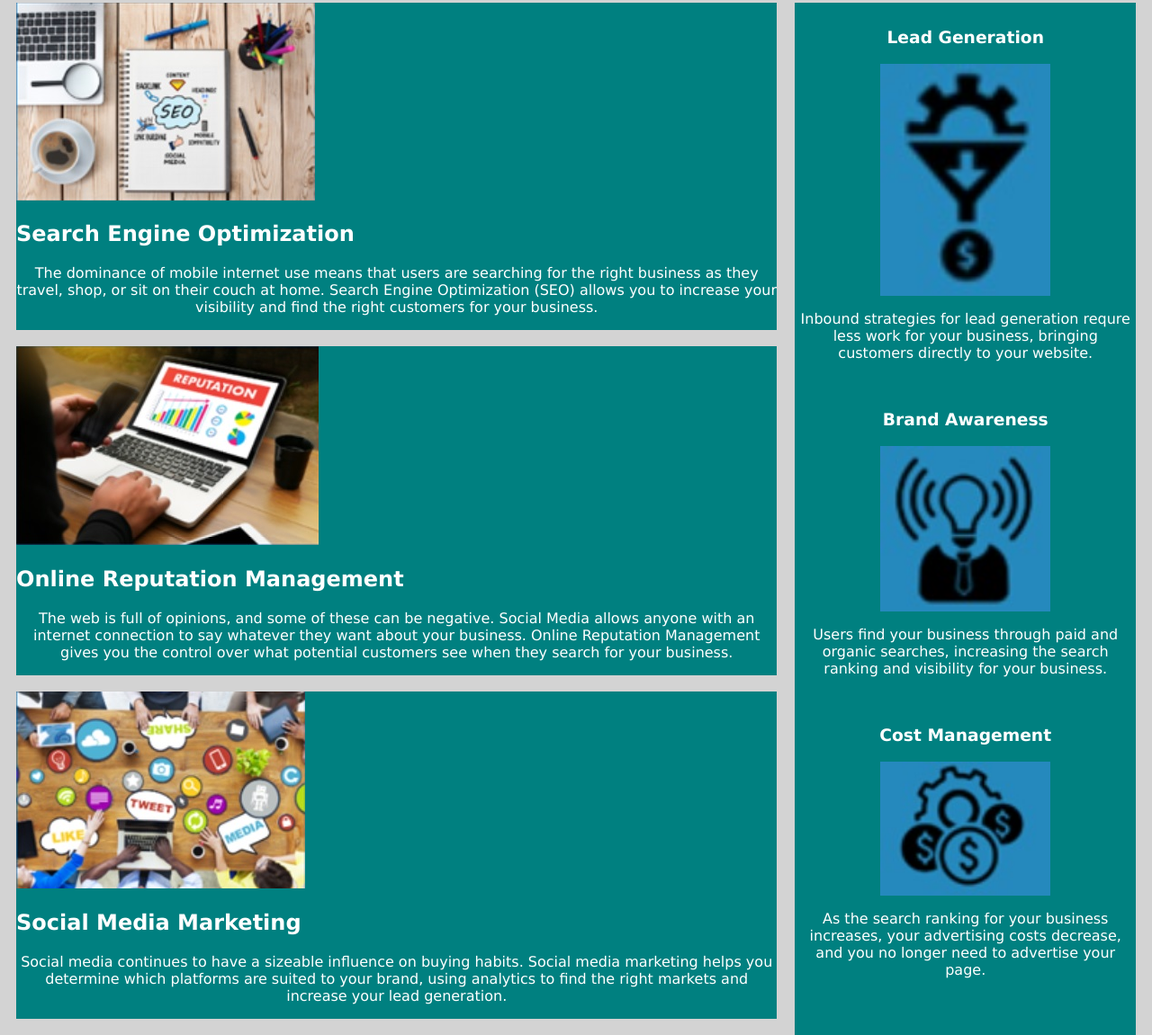
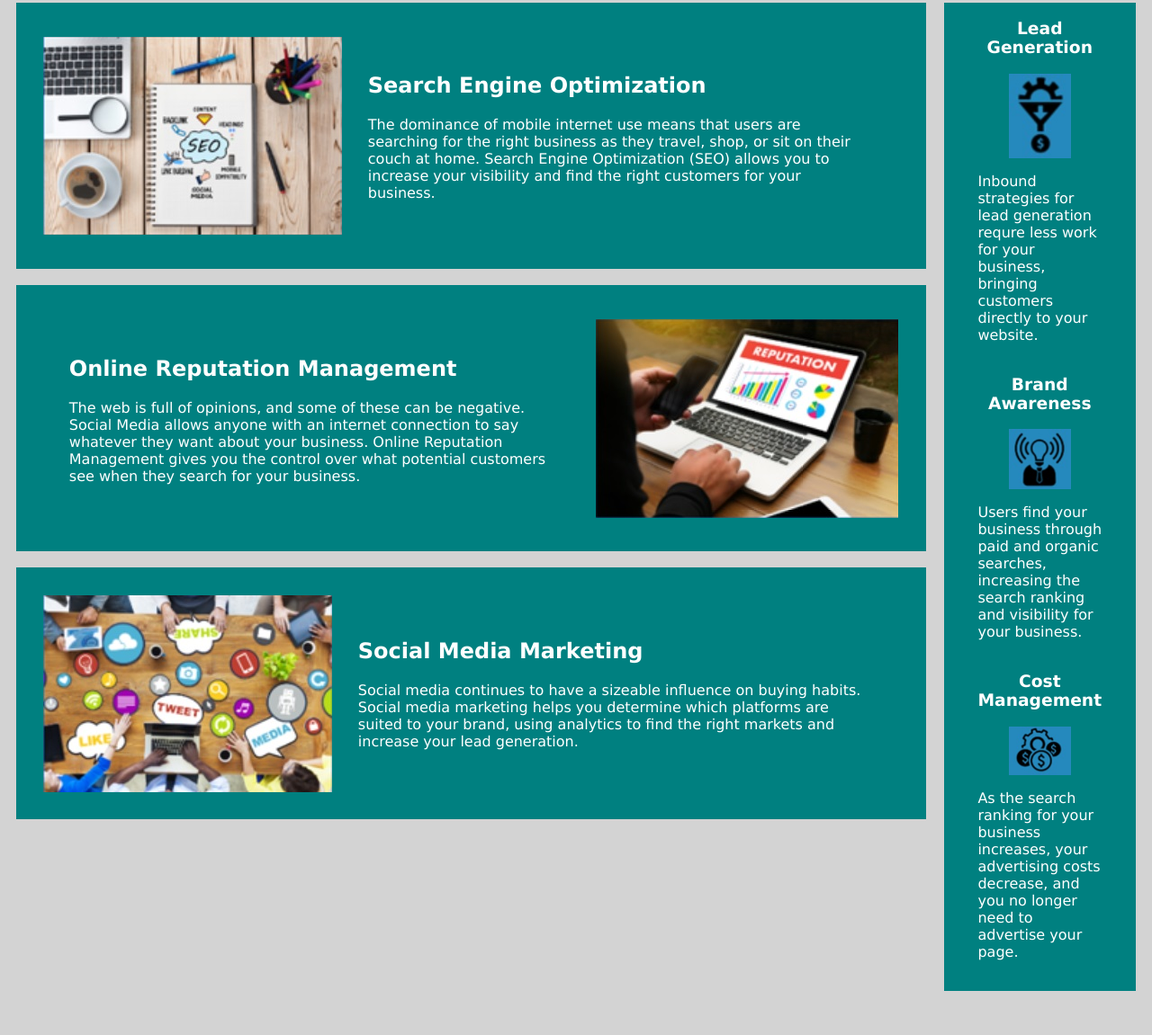
Before and after one commit to kcushing1/Horiseon-Page, a plain HTML site: page index.html in a window 1280 px wide. Shown: the part 991-2142 px from the top of the page at 90% size. After the commit the page ends 2111 px from the top, so only its background shows below. Drawn offline with Linux system fonts and the light colour scheme.

Commit message:
align items as desired

```diff
--- a/index.html
+++ b/index.html
@@ -36,10 +36,10 @@
     <!--The wide horizontal boxes with further information-->
         <section>
             <div class="float-child leftbox box1">
-                <div>
-                    <img src="./images/imgseo.jpg"/>
+                <div class="img1">
+                        <img src="./images/imgseo.jpg"/>
                 </div>
-                <div>
+                <div class="text1">
                     <h2>Search Engine Optimization</h2>
                     <p>The dominance of mobile internet use means that users are searching for the right business as they travel, shop, or sit on their couch at home. Search Engine Optimization (SEO) allows you to increase your visibility and find the right customers for your business.</p>
                 </div>
@@ -49,12 +49,12 @@
             <br>
 
             <div class="float-child leftbox box2">
-                <div>
-                    <img src="./images/imgorm.jpg"/>
-                </div>
-                <div>
+                <div class="text2">
                     <h2>Online Reputation Management</h2>
                     <p>The web is full of opinions, and some of these can be negative. Social Media allows anyone with an internet connection to say whatever they want about your business. Online Reputation Management gives you the control over what potential customers see when they search for your business.</p>
+                </div>
+                <div class="img2">
+                     <img src="./images/imgorm.jpg"/>
                 </div>
             </div>
 
@@ -62,10 +62,10 @@
             <br>
 
             <div class="float-child leftbox box3">
-                <div>
+                <div class="img3">
                     <img  src="./images/imgsmm.jpg"/>
                 </div>
-                <div>
+                <div class="text3">
                     <h2>Social Media Marketing</h2>
                     <p>Social media continues to have a sizeable influence on buying habits. Social media marketing helps you determine which platforms are suited to your brand, using analytics to find the right markets and increase your lead generation.</p>
                 </div>
--- a/style.css
+++ b/style.css
@@ -42,7 +42,7 @@ li a {
   max-width: 100%;
   position: absolute-bottom;
 }
-/*below image styling*/
+/*bottom half of page styling*/
 .float-child {
   background-color: teal;
   box-sizing: border-box;
@@ -67,20 +67,33 @@ section {
   border: solid lightgray 10px;
 }
 
-#box1, #box3 img {
-  float: left;
+.box1, .box2, .box3 {
+  padding: 3%;
+  display: flex;
+  position: relative;
+}
+
+.text1, .text2, .text3 {
+  padding: 3%;
+  overflow: hidden;
+}
+
+.img1, .img2, .img3 {
+ display: flex;
+ align-items: center;
 }
 
 /*right side styling*/
 
 aside {
-  flex-grow: 1;
+  flex-shrink: 2;
   border: solid lightgray 10px;
   justify-content: space-evenly;
-
+  padding-left: 3%;
+  padding-right: 3%
  }
 
- aside h3,p {
+ aside h3 {
    text-align: center;
  }
 
@@ -99,4 +112,5 @@ ul,p,h1,h2,h3 {
 body {
   background-color: lightgray;
   color: white;
+  min-height: 100%;
 }
```
